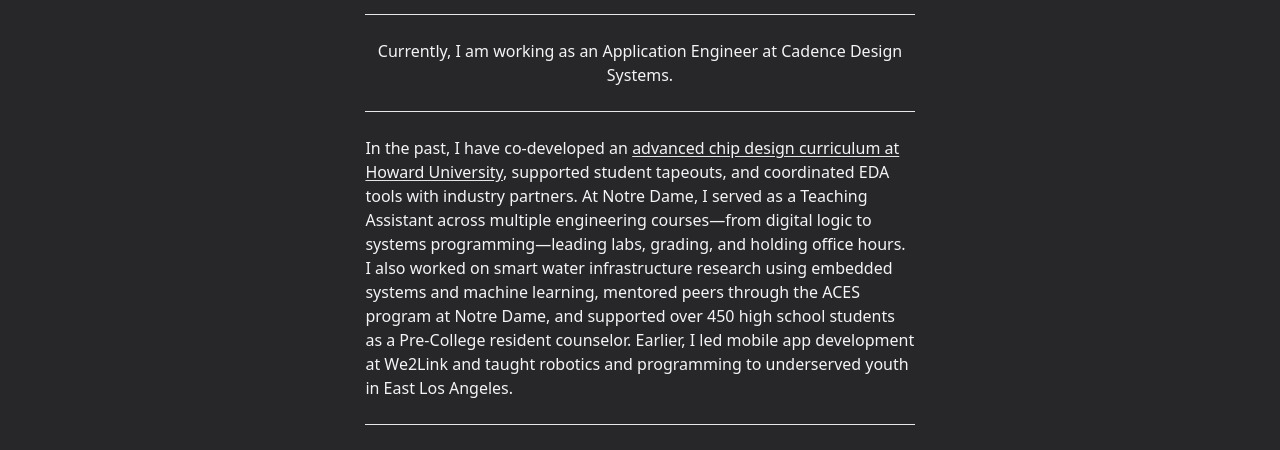
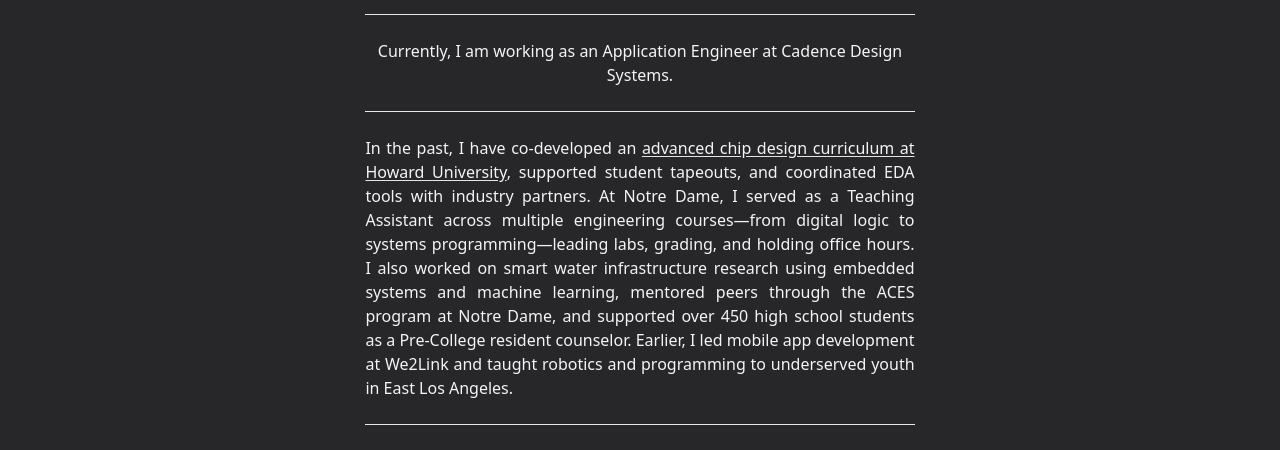
Before and after one commit to SConaway/stevenconaway.me, a Next.js app: page / in a window 1280 px wide. Shown: the part 820-1270 px from the top of the page. Built offline with nearby package versions, Linux system fonts and the light colour scheme.

Commit message:
feat(/): justify text

```diff
--- a/src/app/page.tsx
+++ b/src/app/page.tsx
@@ -135,7 +135,7 @@
 
             <hr className="my-6" />
 
-            <p className="mt-2">
+            <p className="mt-2 text-justify">
               In the past, I have co-developed an{' '}
               <a
                 href="https://canvas.howard.edu/courses/47629/pages/lecture-notes-and-schedule"
```
